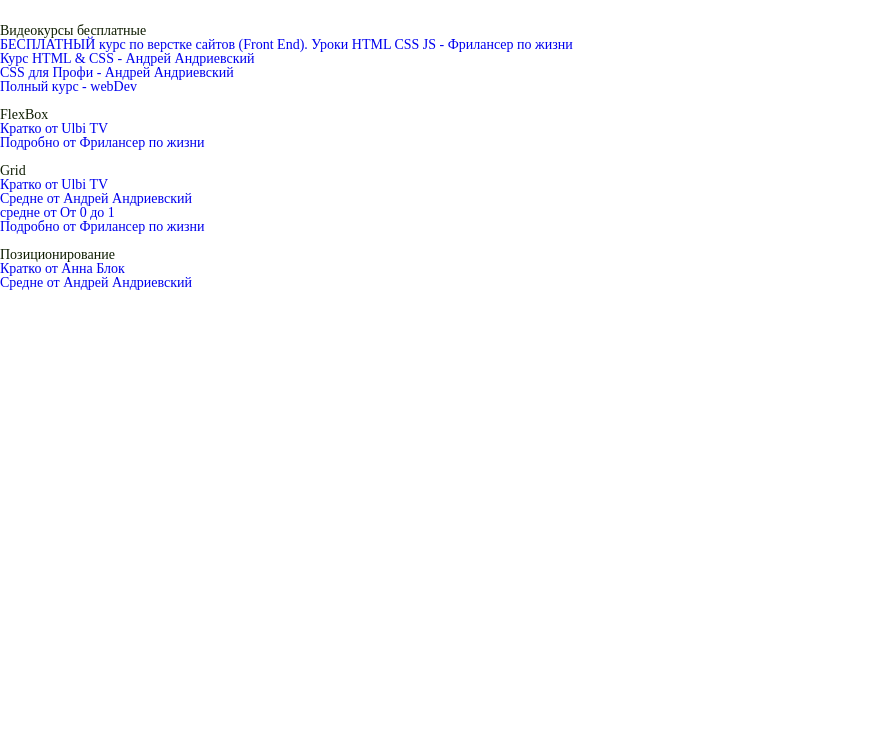
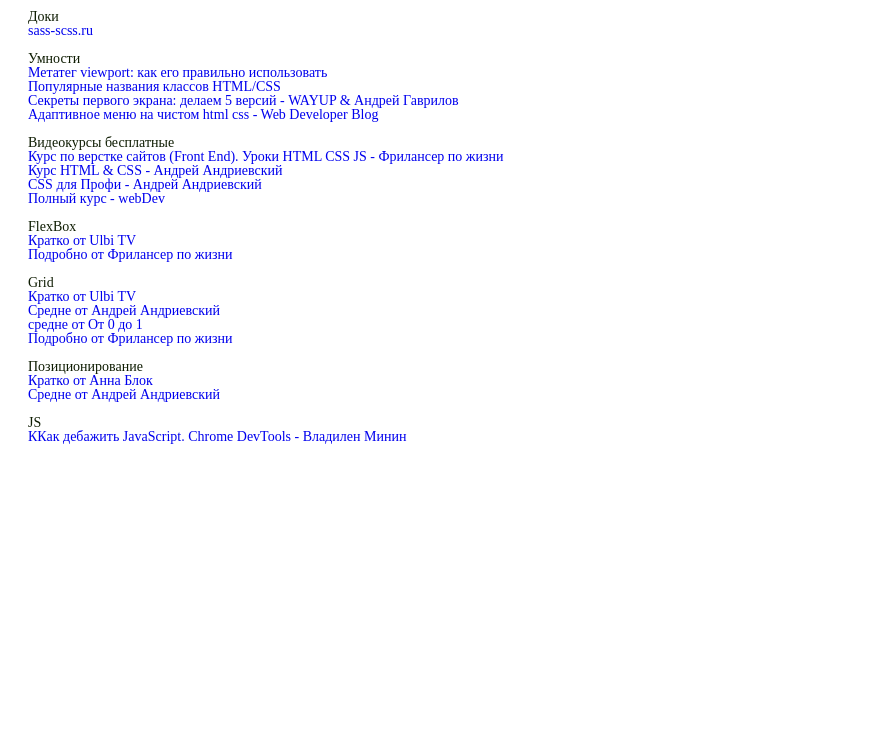
Before and after one commit to VladimirStavinchuk/MySiteObuchalka-, a plain HTML site: page index.html in a window 1280 px wide. Shown: the part 88-828 px from the top of the page, without its empty margins (0-871 px from the left). Drawn offline with nearby package versions, Linux system fonts and the light colour scheme.

Commit message:
add 17_10_21

```diff
--- a/index.html
+++ b/index.html
@@ -11,22 +11,59 @@
 </head>
 
 <body>
+   <header>
       <div class="container">
          <h1 class="title">Мой сайт обучайка</h1>
       </div>
+
+      <nav>
+         <div class="container">
+            <ul>
+               <p>Доки</p>
+               <li><a href="https://sass-scss.ru/" target="_blank">sass-scss.ru</a></li>
+               <li><a href="" target="_blank"></a></li>
+               <li><a href="" target="_blank"></a></li>
+               <li><a href="" target="_blank"></a></li>
+               <li><a href="" target="_blank"></a></li>
+            </ul>
+
+            <br>
+            <ul>
+               <p>Умности</p>
+               <li><a href="https://timeweb.com/ru/community/articles/metateg-viewport-pochemu-on-vazhen-i-kak-ego-pravilno-ispolzovat"
+                     target="_blank">Метатег viewport: как его правильно использовать</a></li>
+               <li><a href="https://tpverstak.ru/common-css-class-names/" target="_blank">Популярные названия классов
+                     HTML/CSS</a></li>
+               <li><a href="https://www.youtube.com/watch?v=Yu1-tcVROoc" target="_blank">Секреты первого экрана: делаем
+                     5
+                     версий - WAYUP & Андрей Гаврилов
+                  </a></li>
+               <li><a href="https://www.youtube.com/watch?v=J5NUUXlX7uQ&t=3s" target="_blank">Адаптивное меню на чистом
+                     html
+                     css - Web Developer Blog
+                  </a></li>
+               <li><a href="" target="_blank"></a></li>
+            </ul>
             <br>
             <ul>
                <p>Видеокурсы бесплатные</p>
-      <li><a href="https://www.youtube.com/playlist?list=PLM6XATa8CAG4F9nAIYNS5oAiPotxwLFIr" target="_blank">БЕСПЛАТНЫЙ
-            курс по верстке
+               <li><a href="https://www.youtube.com/playlist?list=PLM6XATa8CAG4F9nAIYNS5oAiPotxwLFIr"
+                     target="_blank">Курс
+                     по
+                     верстке
                      сайтов (Front End). Уроки HTML CSS JS - Фрилансер по жизни</a></li>
-      <li><a href="https://www.youtube.com/playlist?list=PLMB6wLyKp7lV9YoWTMCztq-KXYhYPB09K" target="_blank">Курс HTML &
+               <li><a href="https://www.youtube.com/playlist?list=PLMB6wLyKp7lV9YoWTMCztq-KXYhYPB09K"
+                     target="_blank">Курс
+                     HTML &
                      CSS - Андрей
                      Андриевский</a></li>
-      <li><a href="https://www.youtube.com/playlist?list=PLMB6wLyKp7lW8plyS_VDlVOt0vphrMl0A" target="_blank">CSS для
+               <li><a href="https://www.youtube.com/playlist?list=PLMB6wLyKp7lW8plyS_VDlVOt0vphrMl0A"
+                     target="_blank">CSS
+                     для
                      Профи - Андрей
                      Андриевский</a></li>
-      <li><a href="https://www.youtube.com/playlist?list=PLNkWIWHIRwMFKmmIPVaCPpusgloMMgxN2" target="_blank">Полный курс
+               <li><a href="https://www.youtube.com/playlist?list=PLNkWIWHIRwMFKmmIPVaCPpusgloMMgxN2"
+                     target="_blank">Полный курс
                      - webDev</a>
                </li>
                <li><a href="" target="_blank"></a></li>
@@ -37,7 +74,8 @@
             <ul>
                <p>FlexBox</p>
                <li><a href="https://www.youtube.com/watch?v=eVZEwEQg4pg" target="_blank">Кратко от Ulbi TV</a></li>
-      <li><a href="https://www.youtube.com/playlist?list=PLM6XATa8CAG5mPV60dMmjMRrHVW4LmV2x" target="_blank">Подробно от
+               <li><a href="https://www.youtube.com/playlist?list=PLM6XATa8CAG5mPV60dMmjMRrHVW4LmV2x"
+                     target="_blank">Подробно от
                      Фрилансер по
                      жизни</a></li>
                <li><a href="" target="_blank"></a></li>
@@ -52,7 +90,8 @@
                      target="_blank">Средне
                      от Андрей Андриевский</a></li>
                <li><a href="https://www.youtube.com/watch?v=qJ5jzRaGgVY" target="_blank">средне от От 0 до 1</a></li>
-      <li><a href="https://www.youtube.com/playlist?list=PLM6XATa8CAG5pXQrW_kDaeZb_uIAMNZIm" target="_blank">Подробно от
+               <li><a href="https://www.youtube.com/playlist?list=PLM6XATa8CAG5pXQrW_kDaeZb_uIAMNZIm"
+                     target="_blank">Подробно от
                      Фрилансер по
                      жизни</a></li>
                <li><a href="" target="_blank"></a></li>
@@ -72,7 +111,18 @@
                <li><a href="" target="_blank"></a></li>
             </ul>
             <br>
+            <ul>
+               <p>JS</p>
+               <li><a href="https://www.youtube.com/watch?v=20UsCQzUOIE" target="_blank">ККак дебажить JavaScript.
+                     Chrome
+                     DevTools - Владилен Минин</a></li>
+               <li><a href="" target="_blank"></a></li>
+            </ul>
+            <br>
+         </div>
+      </nav>
 
+   </header>
 </body>
 
 </html>
--- a/scss/style.scss
+++ b/scss/style.scss
@@ -9,6 +9,7 @@ html {
 .container {
    max-width: 1080px;
    margin: 0 auto;
+   margin-left: 2em;
 }
 
 h1.title {
```
Also changed, not shown: css/style.css. Lines whose indentation alone changed are shown as unchanged.
